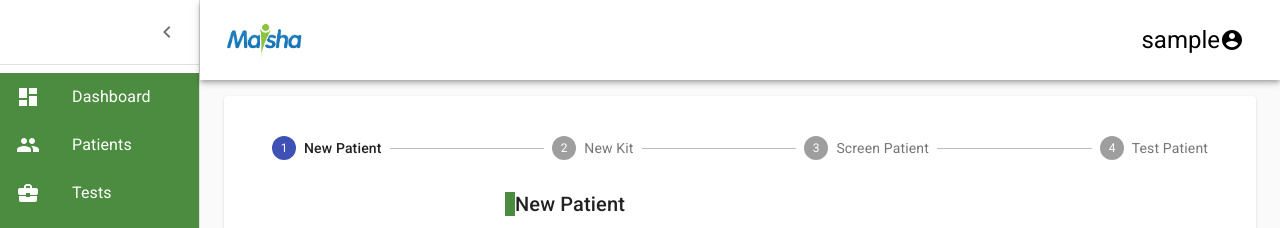
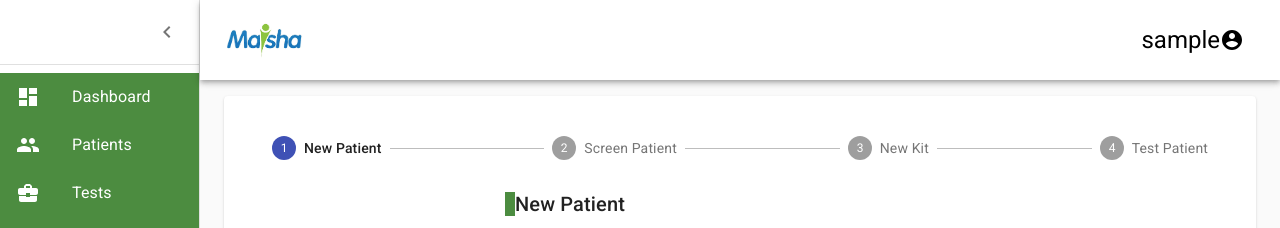
Before and after one commit to tinashediego/react-frontend, a React (Create React App) app: page /agent in a window 1280 px wide. Shown: the top 228 px of the page. Built offline with nearby package versions, Linux system fonts and the light colour scheme; sample sign-in values are in the browser's storage.

Commit message:
Add files via upload
minor changes on stepper

```diff
--- a/src/app/components/Agent/MyTests.js
+++ b/src/app/components/Agent/MyTests.js
@@ -27,7 +27,7 @@ const useStyles = makeStyles((theme) => ({
 }));
 
 function getSteps() {
-  return ['New Patient','New Kit', 'Screen Patient', 'Test Patient'];
+  return ['New Patient','Screen Patient', 'New Kit', 'Test Patient'];
 }
 
 function getStepContent(step) {
@@ -35,9 +35,9 @@ function getStepContent(step) {
     case 0:
       return <AddPatients/>;
     case 1:
+      return <ScreenDetails/>;
+    case 2:
       return <NewKit/>;
-    case 2:
-      return <ScreenDetails/>;
     case 3:
       return <TestPatient/>;
     default:
```
